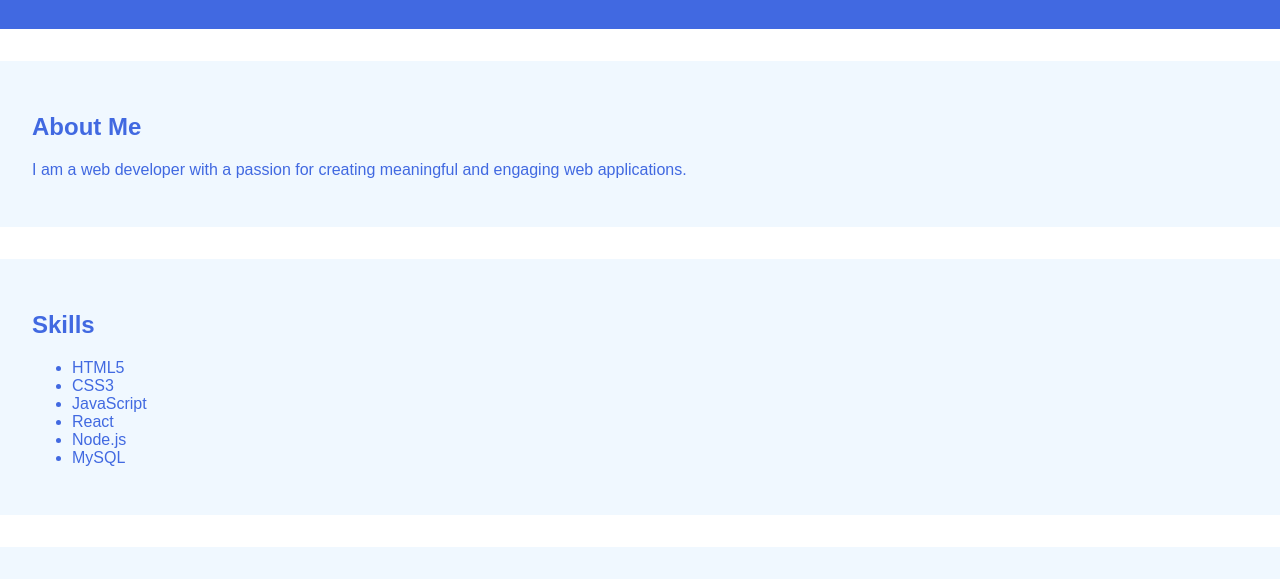
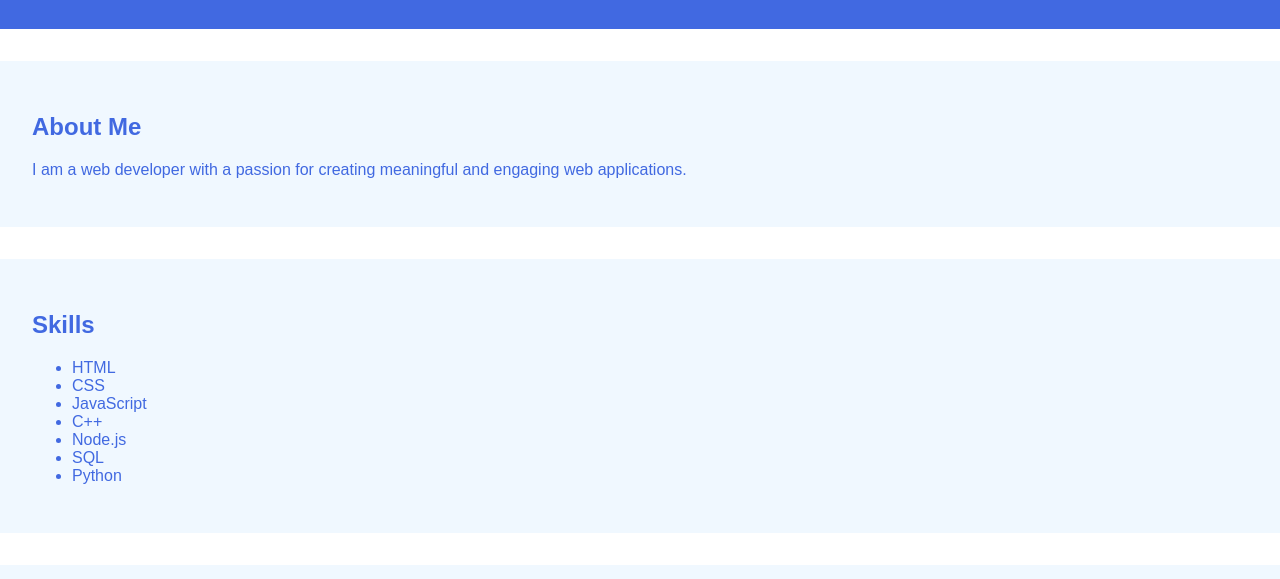
Before and after one commit to riyanazhar11/My-Portfolio, a plain HTML site: page index.html in a window 1280 px wide. Shown: the part 221-800 px from the top of the page. Drawn offline with Linux system fonts and the light colour scheme.

Commit message:
Update index.html

```diff
--- a/index.html
+++ b/index.html
@@ -28,12 +28,13 @@
     <section id="skills">
         <h2>Skills</h2>
         <ul>
-            <li>HTML5</li>
-            <li>CSS3</li>
+            <li>HTML</li>
+            <li>CSS</li>
             <li>JavaScript</li>
-            <li>React</li>
+            <li>C++</li>
             <li>Node.js</li>
-            <li>MySQL</li>
+            <li>SQL</li>
+            <li>Python</li>
         </ul>
     </section>
 
```
